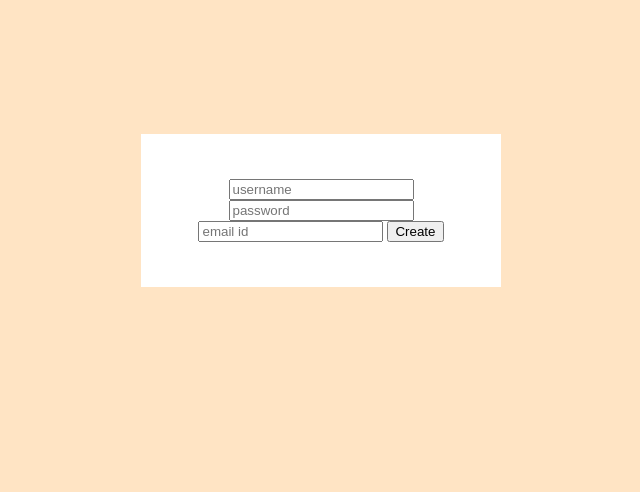
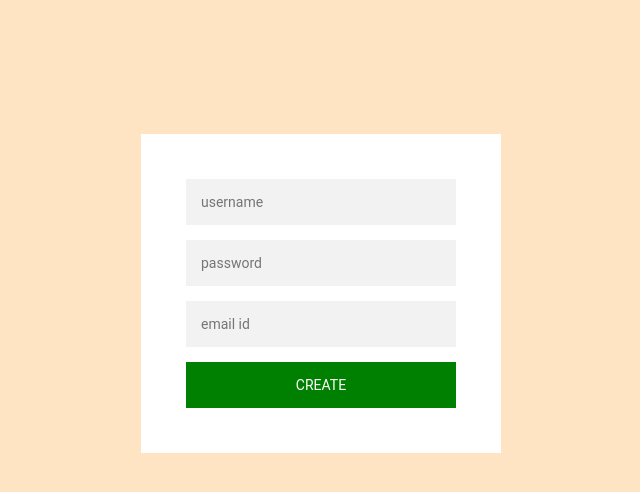
Before and after one commit to ihlasMert/regformone, a plain HTML site: page first/index.html in a window 1280 px wide. Shown: the whole page, without its empty margins (319-959 px from the left). Drawn offline with Linux system fonts and the light colour scheme.

Commit message:
added form-button

```diff
--- a/first/styles.css
+++ b/first/styles.css
@@ -19,3 +19,26 @@ body {
   padding: 45px;
   text-align: center;
 }
+.form input {
+  font-family: "Roboto", sans-serif;
+  outline: 1;
+  background: #f2f2f2;
+  width: 100%;
+  border: 0;
+  margin: 0 0 15px;
+  padding: 15px;
+  box-sizing: border-box;
+  font-size: 14px;
+}
+.form button {
+  font-family: "Roboto", sans-serif;
+  text-transform: uppercase;
+  outline: 0;
+  background-color: green;
+  width: 100%;
+  border: 0;
+  padding: 15px;
+  color: white;
+  font-size: 14px;
+  cursor: pointer;
+}
```
Lines whose indentation alone changed are shown as unchanged.
